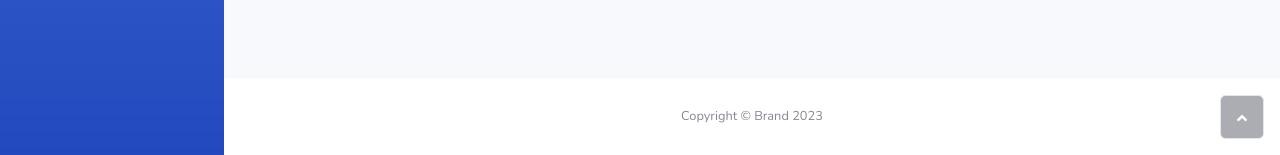
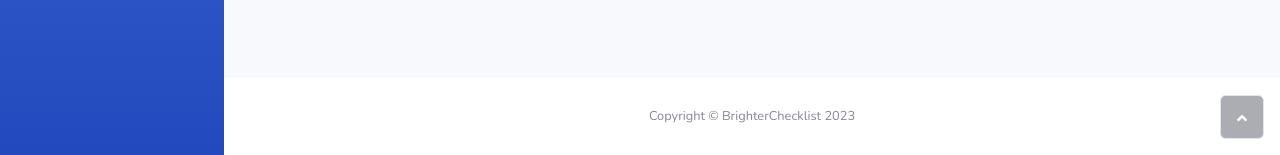
Before and after one commit to my443/brighterchecklist, a Django app: page /checklist/assigned/ in a window 1280 px wide. Shown: the part 645-800 px from the top of the page. Run offline with Django 4.2, Linux system fonts and the light colour scheme; the visitor is signed in with stand-in values (Sample User, id 1); data that the repository does not hold is empty; parts of the project's set-up code (start-up, migrations or seed data) failed here and were passed over; some libraries are stand-ins or nearby versions.

Commit message:
Updated copyright on the bottom of the page.

```diff
--- a/brighterchecklist/templates/base.html
+++ b/brighterchecklist/templates/base.html
@@ -214,7 +214,7 @@
             </div>
             <footer class="bg-white sticky-footer">
                 <div class="container my-auto">
-                    <div class="text-center my-auto copyright"><span>Copyright © Brand 2023</span></div>
+                    <div class="text-center my-auto copyright"><span>Copyright © BrighterChecklist 2023</span></div>
                 </div>
             </footer>
         </div><a class="border rounded d-inline scroll-to-top" href="#page-top"><i class="fas fa-angle-up"></i></a>
```
